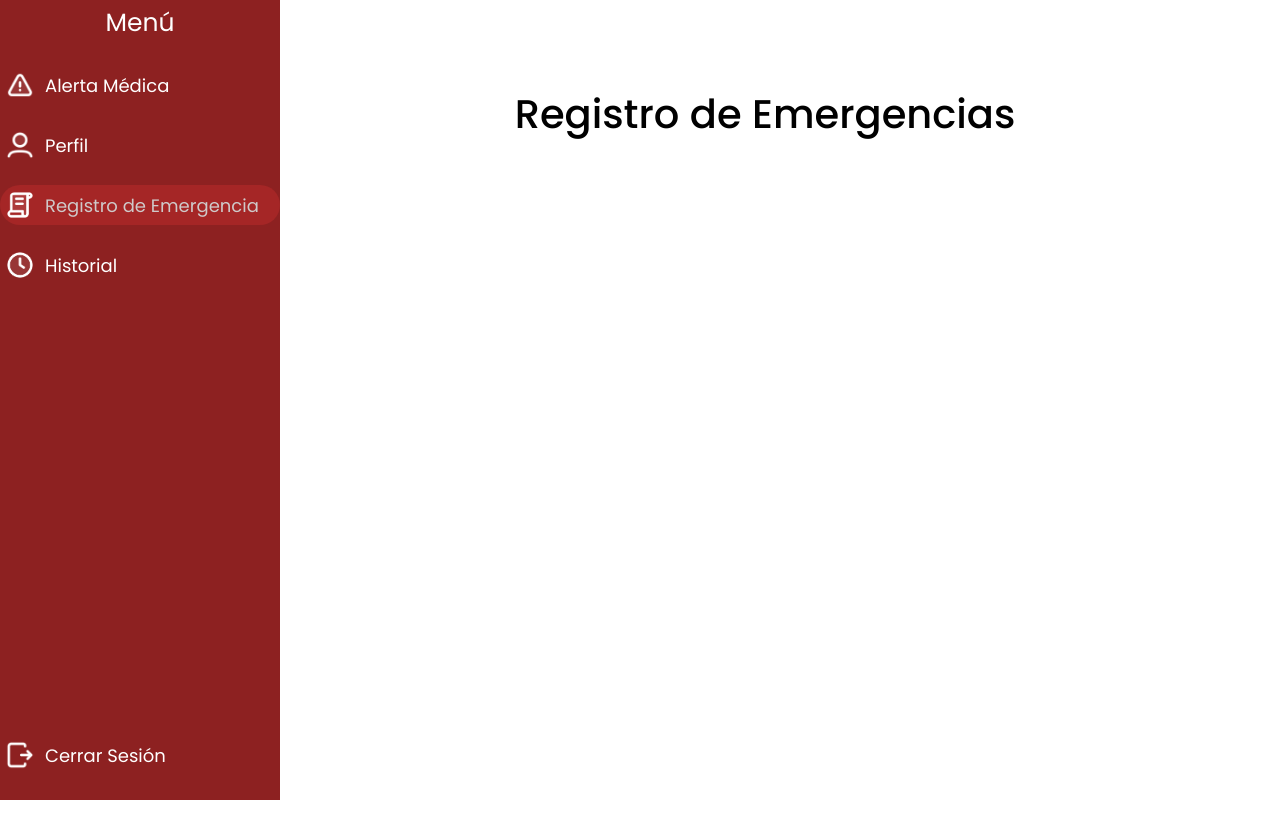
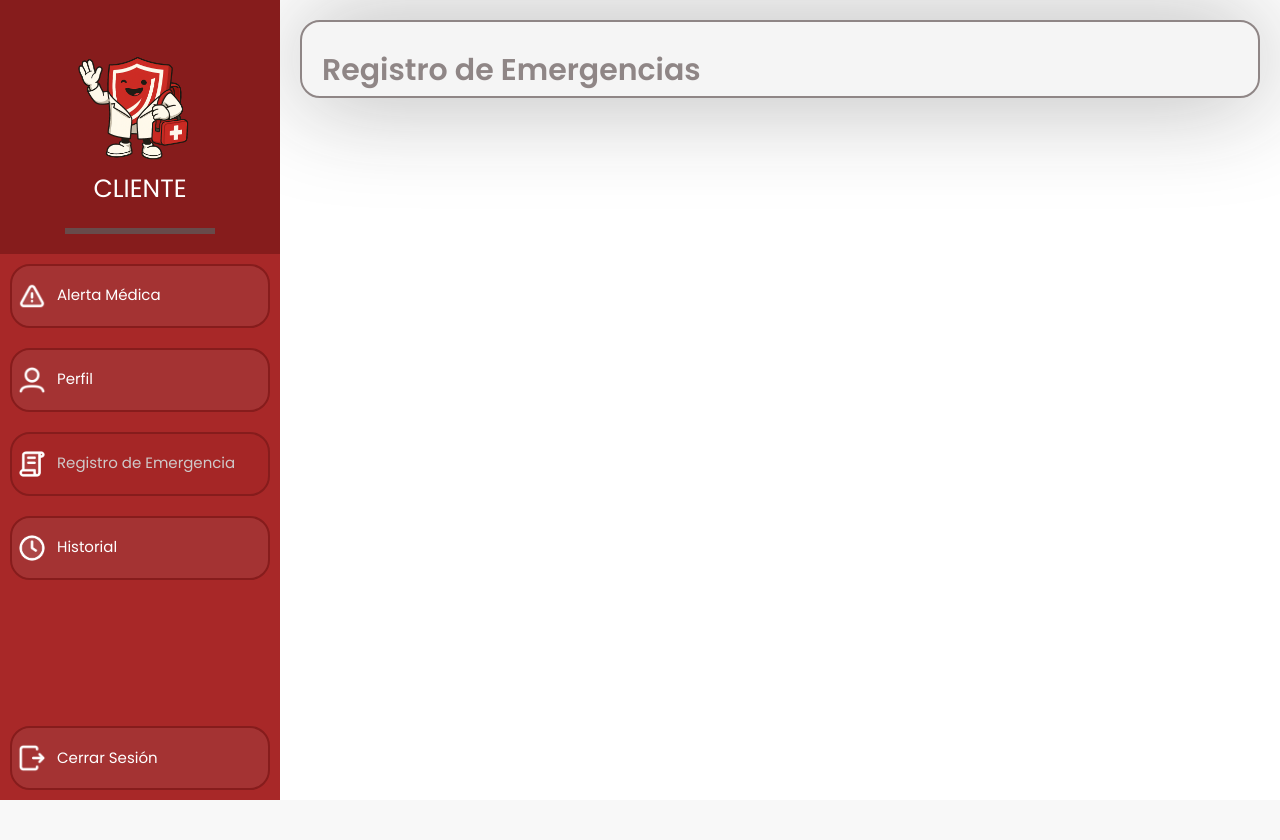
Before and after one commit to elvis-v12/APP-Medica-UCV, a PHP site: page /registro-emergencia.html in a window 1280 px wide. After the commit the page ends 800 px from the top, so only its background shows below. Run offline with PHP 8.4, Linux system fonts and the light colour scheme.

Commit message:
update: Se actualizo el diseño de los html

```diff
--- a/Cliente/Vista/css/r-emergencia.css
+++ b/Cliente/Vista/css/r-emergencia.css
@@ -1,7 +1,7 @@
 @import url("https://fonts.googleapis.com/css2?family=Poppins:wght@300;400;500;600;700;800;900&display=swap");
 
 :root{
-  --color-barra-lateral:rgb(141, 33, 33);
+  --color-barra-lateral:rgb(168, 40, 40);
 
   --color-texto:rgb(255, 255, 255);
   --color-texto-menu:rgb(255, 255, 255);
@@ -29,16 +29,24 @@
   min-height: 100vh;
   background-size: cover;
   background-position: center;
+  background: #fff;
 }
 .container{
-  background: #fff;
   color: rgb(0, 0, 0);
-  padding: 20px;
   max-width: 100%;
-  min-height: 100vh;
+  height: 100%;
+  border-radius: 20px;
+  padding: 0px 20px;
+  border: 2px solid #8f8686;
+  background: #f5f5f5;
+  box-shadow: 0 0 100px rgba(34, 33, 33, 0.356);
 }
-h1{
-  text-align: center;
+
+.container h1{
+  font-size: 30px;
+  font-weight: 600;
+  padding-top: 30px;
+  color: #8f8686;
 }
 
 ul {
@@ -67,11 +75,13 @@
 .barra-lateral {
   width: 280px;
   height: 100%;
-  position: fixed;
   top: 0;
   left: 0;
   z-index: 100;
   background: var(--color-barra-lateral);
+  position: fixed;
+  display: flex;
+  flex-direction: column;
 }
 
 /* Versión minimizada */
@@ -80,7 +90,7 @@
 }
 
 .barra-lateral span {
-  font-size: 18px;
+  font-size: 15px;
   white-space: nowrap;
   transition: opacity 0.5s ease, width 0.5s ease;
 }
@@ -91,28 +101,45 @@
 }
 
 /* Nombre de la página */
-.barra-lateral .nombre-pagina {
-  height: 45px;
-  margin-bottom: 20px;
+.nombre-pagina {
   display: flex;
+  flex-direction: column;
+  justify-content: center;
   align-items: center;
-  justify-content: center;
+  height: auto;
+  padding-top: 40px;
+  background: #861c1c;
 }
 
-.barra-lateral .nombre-pagina span {
+.nombre-pagina span {
   font-size: 25px;
   color: var(--color-texto);
   width: 100%;
   text-align: center;
 }
 
+.nombre-pagina img {
+  width: 130px;
+  height: 130px;
+  margin-right: 10px;
+}
+
+.nombre-pagina div{
+  border: 3px solid #684a4a;
+  width: 150px;
+  margin: 20px 0px ;
+}
+
 /* Navegación */
 .barra-lateral .navegacion {
   display: flex;
   flex-direction: column;
-  justify-content: space-between;
-  width: 100%;
-  height: 90%;
+  position: flex;
+  height: 100%;
+}
+
+.abajo{
+  margin-top: auto;
 }
 
 .barra-lateral .navegacion::-webkit-scrollbar {
@@ -139,15 +166,16 @@
 }
 
 .barra-lateral .navegacion a{
-    width: 100%;
     display: flex;
-    margin-bottom: 10px;
     align-items: center;
-    padding: 5px 5px;
+    padding: 15px 5px;
     text-decoration: none;
-    border-radius: 5px;
     color: #fff;
     border-radius: 20px;
+    margin: 10px;
+    border: 2px solid #861c1c;
+    background: #831919;
+    background-color: rgba(140, 117, 117, 0.15);
 }
 
 .barra-lateral .navegacion a:hover {
@@ -196,7 +224,7 @@
 
 /* Ajuste de la posición de la flecha del desplegable */
 .sidebar-item .dropdown-toggle::after {
-  margin-left: auto; /* Ajuste la distancia según sea necesario */
+  margin-left: auto;
 }
 
 .sidebar-item .dropdown-menu ul {
@@ -221,120 +249,65 @@
   color: var(--color-menu-hover-texto);
 }
 
-
 main{
-  margin-left: 250px;
+  margin-left: 280px;
   padding: 20px;
   transition: margin-left 0.5s ease;
+  height: 100%;
 }
 main.min-main{
   margin-left: 80px;
 }
 
-h1 {
-    text-align: center;
-    margin-top: 50px;
-  }
-
-.alertas-container {
-    list-style: none;
-    padding: 0;
-    margin: 0;
-    display: flex;
-    flex-direction: column;
-    align-items: center;
-  }
-
-  .alertas-container li {
-    background-color: #f7f7f7;
-    padding: 16px;
-    margin-bottom: 16px;
-    border-radius: 10px;
-    box-shadow: 0 0 10px rgba(0, 0, 0, 0.1);
-  }
-
-  .alertas-container li:hover {
-    background-color: #eee;
-  }
-
-  .data {
-    font-weight: bold;
-    color: #333;
-  }
-
-  .descripcion {
-    font-size: 16px;
-    color: #666;
-  }
-
-  .sintomas {
-    font-size: 14px;
-    color: #999;
-  }
-
-  .estado {
-    font-size: 14px;
-    color: #666;
-    font-weight: bold;
-  }
-
-  .estado::before {
-    content: "";
-    display: inline-block;
-    width: 10px;
-    height: 10px;
-    background-color: #ccc;
-    border-radius: 50%;
-    margin-right: 8px;
-  }
-
-  .estado.Pendiente::before {
-    background-color: #ff9900;
-  }
-
-  .estado.Resuelto::before {
-    background-color: #00cc00;
-  }
-
-  /* Estilos CSS para el contenido del modal */
-#modalBody {
-  padding: 20px;
-  font-family: Arial, sans-serif;
-  line-height: 1.6;
-  color: #333;
+table.table.table-striped {
+    border-radius: 15px;
+    overflow: hidden;
+    box-shadow: rgba(0, 0, 0, 0.1);
+    border-collapse: none;
 }
 
-.modal-title {
-  font-size: 24px;
-  margin-bottom: 15px;
+.table-striped tbody tr:hover {
+    background-color: #ffe5e5;
 }
 
-.modal-content {
-  padding: 20px;
+.btn.btn-danger{
+  background-color: #c75454fa;
+  color: #380505;
+  border-radius: 200px;
+  border: 3px solid #380505;
 }
 
-.modal-content p {
-  margin-bottom: 10px;
+.btn.btn-danger.cancelar-alerta,.btn.btn-danger.cancelar-alerta{
+  border-radius: 5px;
+  margin-left: 10px;
+  background-color: #991515;
+  padding: 8px 30px;
+  color: #fff;
+  border: none;
 }
 
-.modal-content strong {
-  font-weight: bold;
+.btn.btn-danger.cancelar-alerta:hover{
+  background-color: #c75454fa;
 }
 
-.modal-footer {
-  padding-top: 20px;
+.btn.btn-primary.editar-alerta,.ver-alerta{
+  background-color: #2edb62;
+  border: none;
+  padding: 8px 50px;
 }
 
-.btn-close {
-  color: #aaa;
-  cursor: pointer;
+.btn.btn-primary.editar-alerta{
+  background-color: blue;
 }
 
+.table>:not(caption)>*>*{
+  box-shadow: none;
+}
 
 /* Responsive */
 @media (max-width: 768px) {
   .barra-lateral {
-    left: -260px;
+    left: -280px;
   }
 
   .max-barra-lateral {
--- a/Cliente/Vista/historial.html
+++ b/Cliente/Vista/historial.html
@@ -12,10 +12,12 @@
 <body>
     <div class="menu">
     </div>
-    <div class="barra-lateral">
+<div class="barra-lateral">
             <div>
                 <div class="nombre-pagina">
-                    <span id="cloud">Menú</span>
+                    <img src="img/ucvdoc.ico" alt="logo">
+                    <span>CLIENTE</span>
+                    <div></div>
                 </div>
             </div>
             <nav class="navegacion">
--- a/Cliente/Vista/js/main.js
+++ b/Cliente/Vista/js/main.js
@@ -4,28 +4,28 @@
 const menu = document.querySelector(".menu");
 const main = document.querySelector("main");
 
-menu.addEventListener("click",()=>{
+menu.addEventListener("click", () => {
   barraLateral.classList.toggle("max-barra-lateral");
-  if(barraLateral.classList.contains("max-barra-lateral")){
+  if (barraLateral.classList.contains("max-barra-lateral")) {
     menu.children[0].style.display = "none";
     menu.children[1].style.display = "block";
-  }
-  else{
+  } else {
     menu.children[0].style.display = "block";
     menu.children[1].style.display = "none";
   }
-  if(window.innerWidth<=320){
+
+  if (window.innerWidth <= 320) {
     barraLateral.classList.add("mini-barra-lateral");
     main.classList.add("min-main");
-      spans.forEach((span)=>{
+    spans.forEach((span) => {
       span.classList.add("oculto");
     });
   }
 });
 
-
 const form = document.querySelector('form');
 
+if (form) {
   form.addEventListener('submit', (e) => {
     e.preventDefault();
 
@@ -35,8 +35,17 @@
       method: 'POST',
       body: formData
     })
-  .then(response => response.json())
-  .then(data => {
+      .then(async (response) => {
+        const contentType = response.headers.get("content-type");
+        if (contentType && contentType.includes("application/json")) {
+          return response.json();
+        } else {
+          const text = await response.text();
+          console.warn("Respuesta no JSON:", text);
+          throw new Error("Respuesta inesperada del servidor.");
+        }
+      })
+      .then((data) => {
         if (data.status === 'success') {
           alert(data.message);
           window.location.href = '../Vista/registro-emergencia.html';
@@ -47,32 +56,35 @@
           }
         }
       })
-  .catch(error => {
-    console.error('Error:', error);
+      .catch((error) => {
+        console.error('Error al enviar datos:', error);
         alert('Error al enviar la alerta.');
       });
   });
+} else {
+  console.warn("No se encontró ningún formulario en esta vista.");
+}
 
 // Seleccionar Pabellón A por defecto
 const buildingSelect = document.getElementById('ubicacion');
 const floorSelect = document.getElementById('piso');
+
+if (buildingSelect && floorSelect) {
   const floorContainer = floorSelect.parentNode;
 
-// Mostrar el select de pisos y habilitarlo con las opciones correspondientes
+  // Ocultar y desactivar al inicio
   floorContainer.style.display = 'none';
   floorSelect.disabled = true;
 
-// Agregar evento de cambio al select de edificios
-buildingSelect.addEventListener('change', function() {
+  buildingSelect.addEventListener('change', function () {
     const selectedBuilding = buildingSelect.value;
     const floors = getFloorsForBuilding(selectedBuilding);
 
-  // Mostrar o ocultar el select de pisos según la opción seleccionada
     if (floors) {
       floorContainer.style.display = 'block';
       floorSelect.disabled = false;
       floorSelect.innerHTML = '<option value="" disabled selected>Seleccione un piso</option>';
-    floors.forEach(function(piso) {
+      floors.forEach(function (piso) {
         const option = document.createElement('option');
         option.value = piso;
         option.text = `Piso ${piso}`;
@@ -83,8 +95,8 @@
       floorSelect.disabled = true;
     }
   });
+}
 
-// Función para obtener los pisos para un edificio específico
 function getFloorsForBuilding(ubicacion) {
   switch (ubicacion) {
     case 'Pabellón A':
--- a/Cliente/Vista/main.html
+++ b/Cliente/Vista/main.html
@@ -12,10 +12,12 @@
 <body>
     <div class="menu">
     </div>
-        <div class="barra-lateral">
+<div class="barra-lateral">
             <div>
                 <div class="nombre-pagina">
-                    <span id="cloud">Menú</span>
+                    <img src="img/ucvdoc.ico" alt="logo">
+                    <span>CLIENTE</span>
+                    <div></div>
                 </div>
             </div>
             <nav class="navegacion">
--- a/Cliente/Vista/perfil.html
+++ b/Cliente/Vista/perfil.html
@@ -12,10 +12,12 @@
 <body>
     <div class="menu">
     </div>
-        <div class="barra-lateral">
+<div class="barra-lateral">
             <div>
                 <div class="nombre-pagina">
-                    <span id="cloud">Menú</span>
+                    <img src="img/ucvdoc.ico" alt="logo">
+                    <span>CLIENTE</span>
+                    <div></div>
                 </div>
             </div>
             <nav class="navegacion">
--- a/Cliente/Vista/registro-emergencia.html
+++ b/Cliente/Vista/registro-emergencia.html
@@ -15,7 +15,9 @@
     <div class="barra-lateral">
             <div>
                 <div class="nombre-pagina">
-                    <span id="cloud">Menú</span>
+                    <img src="img/ucvdoc.ico" alt="logo">
+                    <span>CLIENTE</span>
+                    <div></div>
                 </div>
             </div>
             <nav class="navegacion">
@@ -64,6 +66,7 @@
             </div>
         </div>
     </main>
+
     <div class="modal fade" id="alertaModal" tabindex="-1" aria-labelledby="alertaModalLabel" aria-hidden="true">
         <div class="modal-dialog modal-dialog-centered">
             <div class="modal-content">
```
Also changed, not shown: Cliente/Vista/css/historial.css (+81 -108 lines), Cliente/Vista/css/main.css (+50 -28 lines), Cliente/Vista/css/perfil.css (+37 -17 lines). Lines whose indentation alone changed are shown as unchanged.
